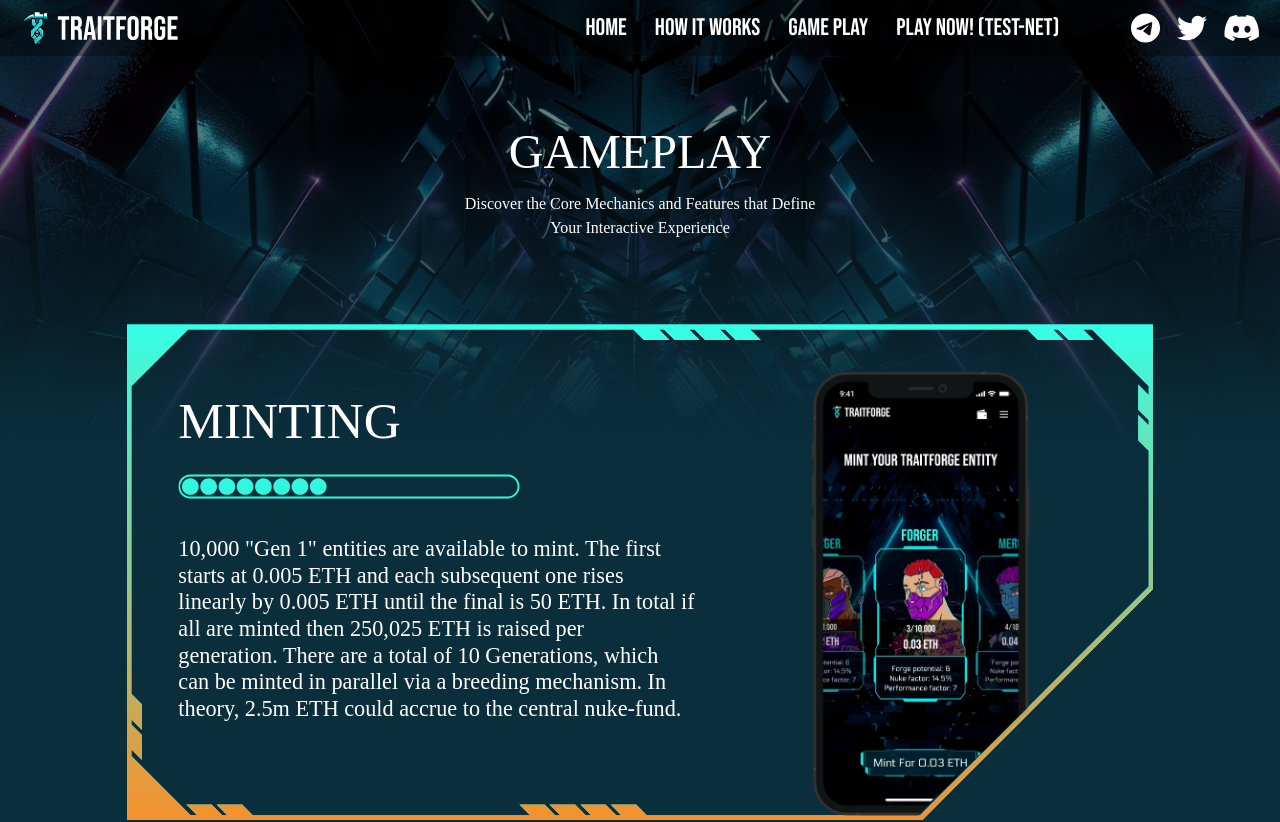
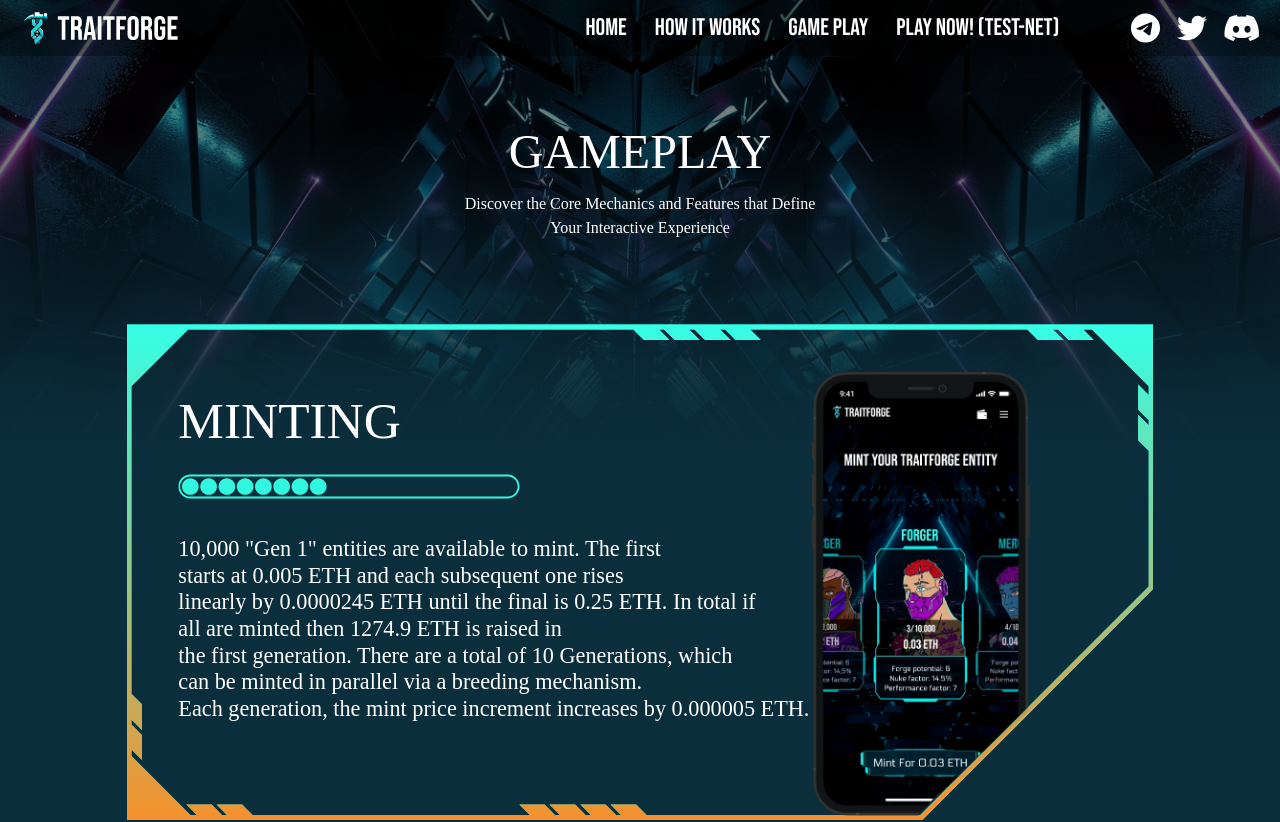
Before and after one commit to TraitForge/TraitForge.info, a Next.js app: page /gameplay in a window 1280 px wide. Shown: the top 822 px of the page. Built offline with nearby package versions, Linux system fonts and the light colour scheme; a web font is replaced by a local one.

Commit message:
mint price fix

```diff
--- a/components/ui/GamePlay/index.tsx
+++ b/components/ui/GamePlay/index.tsx
@@ -73,11 +73,11 @@
          <text x="20" y="120" font-family="Electrolize" font-size="13" fill="white" text-anchor="start" alignment-baseline="middle">
           <tspan x="30" dy="1.2em">10,000 "Gen 1" entities are available to mint. The first </tspan>
           <tspan x="30" dy="1.2em">starts at 0.005 ETH and each subsequent one rises</tspan>
-          <tspan x="30" dy="1.2em">linearly by 0.005 ETH until the final is 50 ETH. In total if </tspan>
-          <tspan x="30" dy="1.2em">all are minted then 250,025 ETH is raised per</tspan>
-          <tspan x="30" dy="1.2em">generation. There are a total of 10 Generations, which</tspan>
-          <tspan x="30" dy="1.2em">can be minted in parallel via a breeding mechanism. In</tspan>
-          <tspan x="30" dy="1.2em">theory, 2.5m ETH could accrue to the central nuke-fund.</tspan>
+          <tspan x="30" dy="1.2em">linearly by 0.0000245 ETH until the final is 0.25 ETH. In total if </tspan>
+          <tspan x="30" dy="1.2em">all are minted then 1274.9 ETH is raised in</tspan>
+          <tspan x="30" dy="1.2em">the first generation. There are a total of 10 Generations, which</tspan>
+          <tspan x="30" dy="1.2em">can be minted in parallel via a breeding mechanism.</tspan>
+          <tspan x="30" dy="1.2em">Each generation, the mint price increment increases by 0.000005 ETH.</tspan>
          </text>
          <image x="334" y="28" href="/images/homephone.png" width="260" height="260"/>
         </svg>
```
